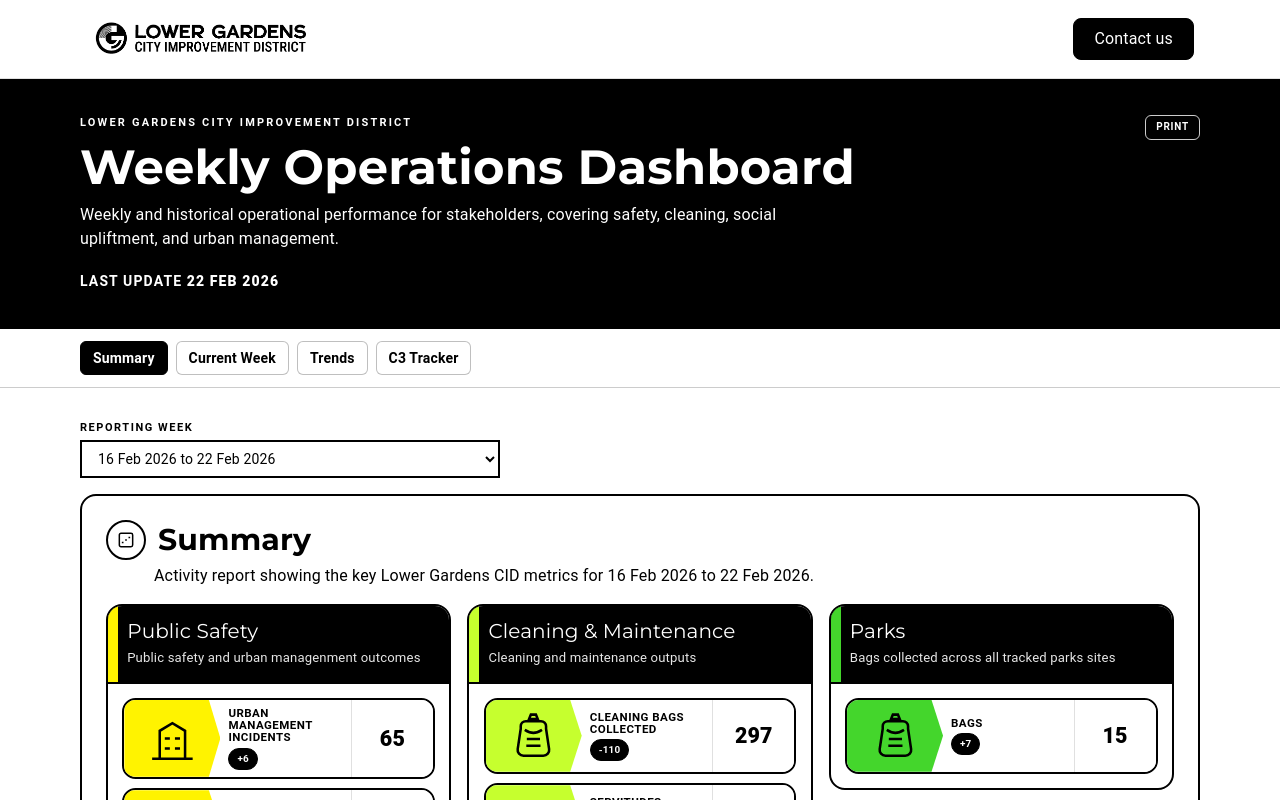
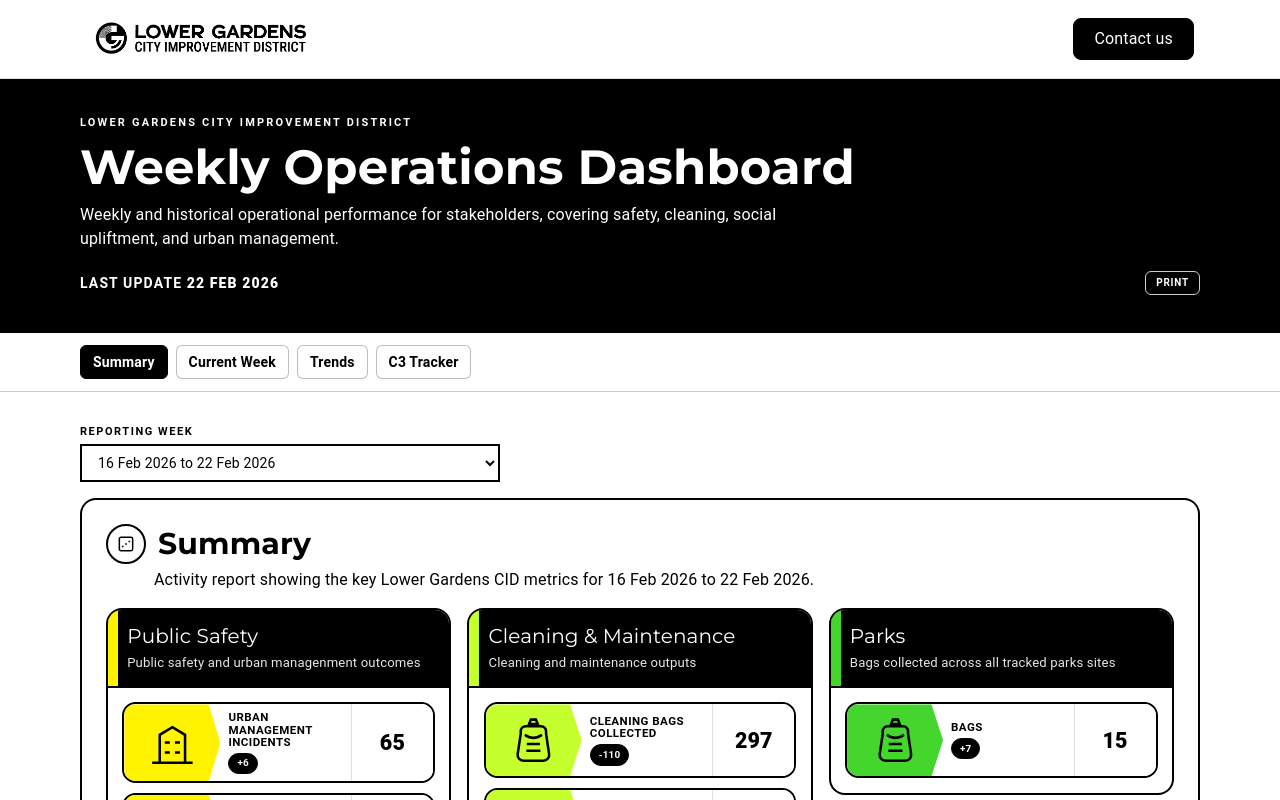
Before and after one commit to lgcid/cid-dashboard, a Next.js app: page / in a window 1280 px wide. Shown: the top 800 px of the page. Built offline with nearby package versions, Linux system fonts and the light colour scheme.

Commit message:
Move print button

```diff
--- a/components/dashboard-client.tsx
+++ b/components/dashboard-client.tsx
@@ -1587,24 +1587,26 @@ export default function DashboardClient({ initialData }: Props) {
 
       <section className="border-b-2 border-black bg-black text-white">
         <div className="mx-auto w-full max-w-6xl px-4 py-7 md:py-9">
-          <div className="relative text-left">
-            <button
-              type="button"
-              onClick={handlePrintScreenshot}
-              disabled={isPrinting}
-              className="absolute right-0 top-0 inline-flex items-center rounded-md border border-white/80 px-2.5 py-1 text-[10px] font-semibold uppercase tracking-[0.08em] text-white transition-colors hover:bg-white hover:text-black disabled:cursor-not-allowed disabled:opacity-60"
-            >
-              {isPrinting ? "Preparing..." : "Print"}
-            </button>
+          <div className="text-left">
             <p className="text-[11px] font-semibold uppercase tracking-[0.2em]">Lower Gardens City Improvement District</p>
-            <h1 className="mt-3 max-w-4xl pr-24 text-3xl font-bold leading-tight md:text-5xl">Weekly Operations Dashboard</h1>
+            <h1 className="mt-3 max-w-4xl text-3xl font-bold leading-tight md:text-5xl">Weekly Operations Dashboard</h1>
             <p className="mt-3 max-w-3xl text-sm md:text-base">
               Weekly and historical operational performance for stakeholders, covering safety, cleaning, social upliftment, and urban management.
             </p>
 
-            <p className="mt-5 text-sm font-semibold uppercase tracking-[0.08em]">
-              Last Update <strong>{formatDataUpdate(initialData.meta.data_updated_at)}</strong>
-            </p>
+            <div className="mt-5 flex items-center justify-between gap-3">
+              <p className="text-sm font-semibold uppercase tracking-[0.08em]">
+                Last Update <strong>{formatDataUpdate(initialData.meta.data_updated_at)}</strong>
+              </p>
+              <button
+                type="button"
+                onClick={handlePrintScreenshot}
+                disabled={isPrinting}
+                className="inline-flex items-center rounded-md border border-white/80 px-2.5 py-1 text-[10px] font-semibold uppercase tracking-[0.08em] text-white transition-colors hover:bg-white hover:text-black disabled:cursor-not-allowed disabled:opacity-60"
+              >
+                {isPrinting ? "Preparing..." : "Print"}
+              </button>
+            </div>
           </div>
         </div>
       </section>
```
